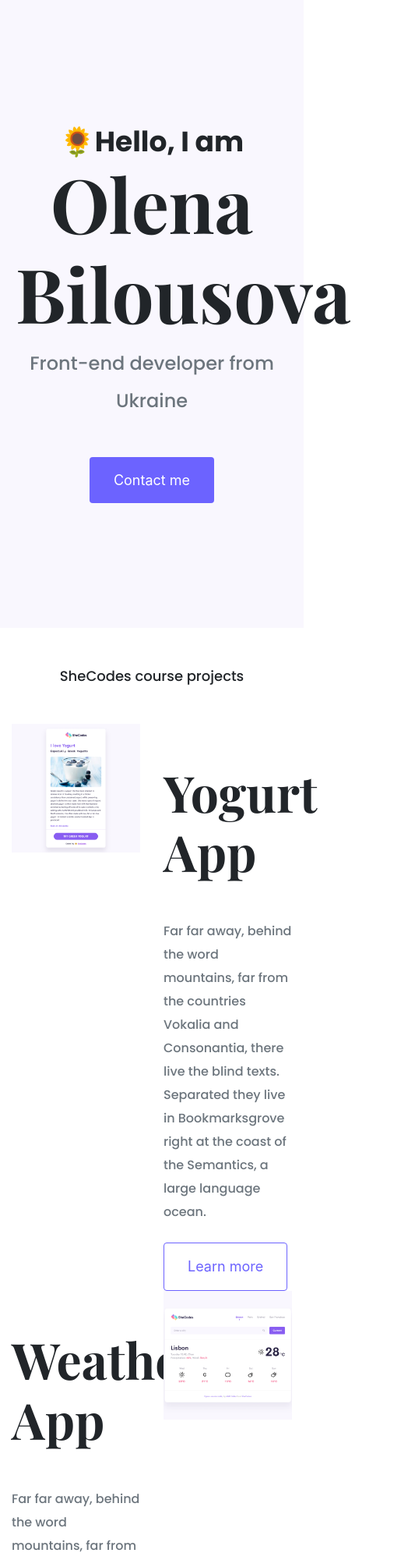
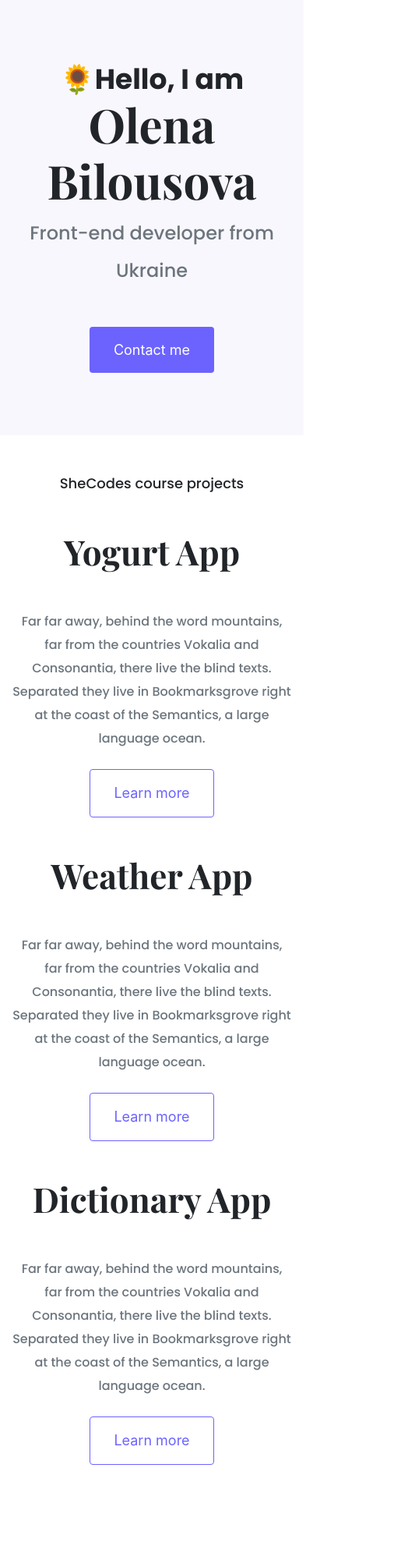
Before and after one commit to BilousovaOlena/portfolio-olena, a plain HTML site: page index.html in a window 390 px wide. Shown: the top 2000 px of the page at 78% size, 524 px wide, since content can reach past the window. After the commit the page ends 1878 px from the top, so only its background shows below. Drawn offline with nearby package versions, Linux system fonts and the light colour scheme.

Commit message:
Make site responsive

```diff
--- a/index.html
+++ b/index.html
@@ -52,57 +52,65 @@
         <p id="header-small" class="text-center m-5">
           SheCodes course projects
         </p>
-        <div class="row">
-          <div class="col-6 mb-5">
+        <div class="row mb-5">
+          <div class="col d-none d-lg-block">
             <img src="images/yogurt.png" class="img-fluid" alt="Yogurt App" />
           </div>
-          <div class="col-6">
+
+          <div class="col">
+            <div class="project-description">
               <h2 class="mb-5">Yogurt App</h2>
               <p class="mb-4 text-muted">
                 Far far away, behind the word mountains, far from the countries
                 Vokalia and Consonantia, there live the blind texts. Separated
-              they live in Bookmarksgrove right at the coast of the Semantics, a
-              large language ocean.
+                they live in Bookmarksgrove right at the coast of the Semantics,
+                a large language ocean.
               </p>
               <a href="#" class="btn btn-branding-outline">Learn more</a>
             </div>
           </div>
-        <div class="row">
-          <div class="col-6">
+        </div>
+        <div class="row mb-5">
+          <div class="col">
+            <div class="project-description">
               <h2 class="mb-5">Weather App</h2>
               <p class="mb-4 text-muted">
                 Far far away, behind the word mountains, far from the countries
                 Vokalia and Consonantia, there live the blind texts. Separated
-              they live in Bookmarksgrove right at the coast of the Semantics, a
-              large language ocean.
+                they live in Bookmarksgrove right at the coast of the Semantics,
+                a large language ocean.
               </p>
               <a href="#" class="btn btn-branding-outline">Learn more</a>
             </div>
-          <div class="col-6 mb-5">
-            <img src="images/weather.png" class="img-fluid" alt="Yogurt App" />
+          </div>
+
+          <div class="col d-none d-lg-block">
+            <img src="images/weather.png" class="img-fluid" alt="Weather App" />
           </div>
         </div>
         <div class="row">
-          <div class="col-6 mb-5">
+          <div class="col d-none d-lg-block mb-5">
             <img
               src="images/dictionary.png"
               class="img-fluid"
-              alt="Yogurt App"
+              alt="Dictionary App"
             />
           </div>
 
-          <div class="col-6">
+          <div class="col">
+            <div class="project-description">
               <h2 class="mb-5">Dictionary App</h2>
               <p class="mb-4 text-muted">
                 Far far away, behind the word mountains, far from the countries
                 Vokalia and Consonantia, there live the blind texts. Separated
-              they live in Bookmarksgrove right at the coast of the Semantics, a
-              large language ocean.
+                they live in Bookmarksgrove right at the coast of the Semantics,
+                a large language ocean.
               </p>
               <a href="#" class="btn btn-branding-outline">Learn more</a>
             </div>
           </div>
         </div>
       </div>
+    </div>
   </body>
 </html>
--- a/style/mystyle.css
+++ b/style/mystyle.css
@@ -64,3 +64,19 @@ p {
   font-size: 18px;
   line-height: 24px;
 }
+@media (max-width: 900px) {
+  .project-description {
+    padding: 0;
+    text-align: center;
+  }
+  .hero {
+    padding: 80px 0;
+  }
+  h1 {
+    font-size: 60px;
+  }
+  .home h2 {
+    font-size: 44px;
+    margin: 0;
+  }
+}
```
Lines whose indentation alone changed are shown as unchanged.
